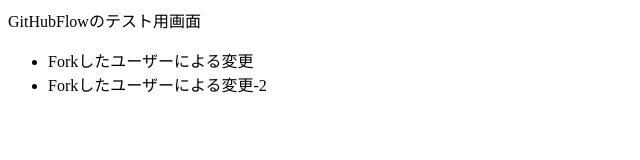
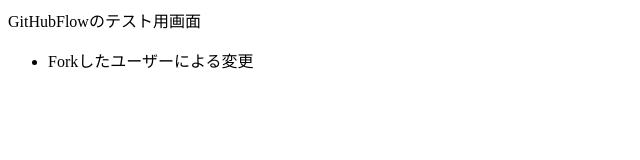
Before and after one commit to casmb200-2/github_flow_test, a plain HTML site: page index.html in a window 1280 px wide. Shown: the whole page, without its empty margins (0-640 px from the left). Drawn offline with Linux system fonts and the light colour scheme.

Commit message:
Revert "Forkしたユーザーによる修正2 - 指摘点修正"

```diff
--- a/index.html
+++ b/index.html
@@ -8,7 +8,6 @@
     GitHubFlowのテスト用画面
     <ul>
       <li>Forkしたユーザーによる変更</li>
-      <li>Forkしたユーザーによる変更-2</li>
     </ul>
   </body>
 </html>
```
